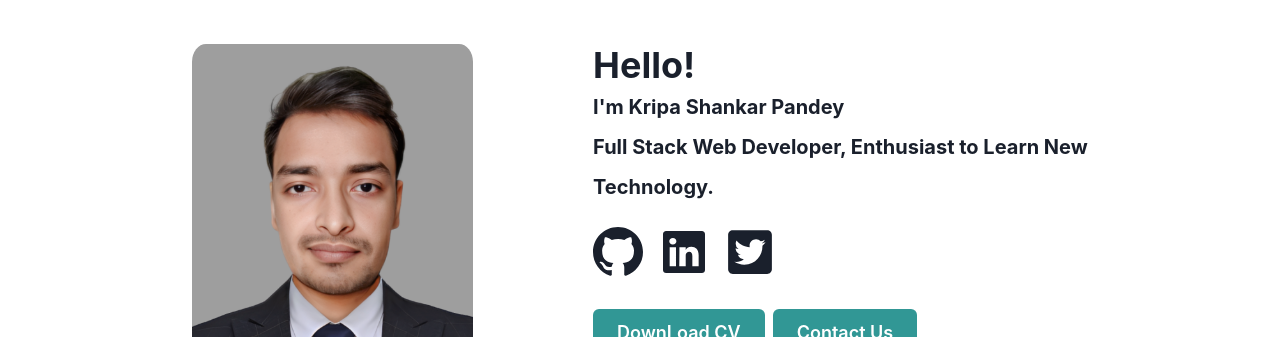
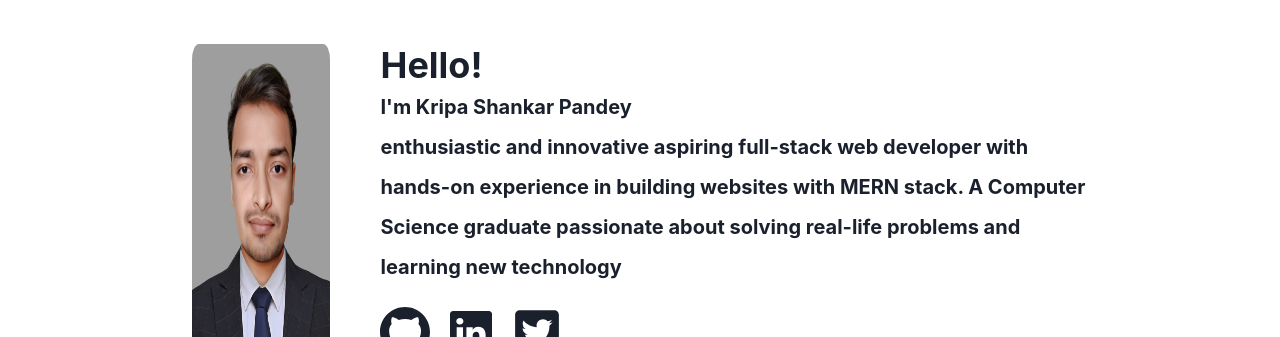
Before and after one commit to kripaShankarPandey/KripaShankarPandey.github.io, a React (Create React App) app: page / in a window 1280 px wide. Shown: the part 920-1257 px from the top of the page. Built offline with nearby package versions, Linux system fonts and the light colour scheme.

Commit message:
adding bio

```diff
--- a/src/Pages/About.jsx
+++ b/src/Pages/About.jsx
@@ -52,7 +52,10 @@ function About() {
             lineHeight={"10"}
             id="user-detail-intro"
           >
-            Full Stack Web Developer, Enthusiast to Learn New Technology.
+            enthusiastic and innovative aspiring full-stack web developer with
+            hands-on experience in building websites with MERN stack. A Computer
+            Science graduate passionate about solving real-life problems and
+            learning new technology
           </Text>
           <HStack mt={5} spacing={5}>
             <Link href="https://github.com/kripaShankarPandey">
```
